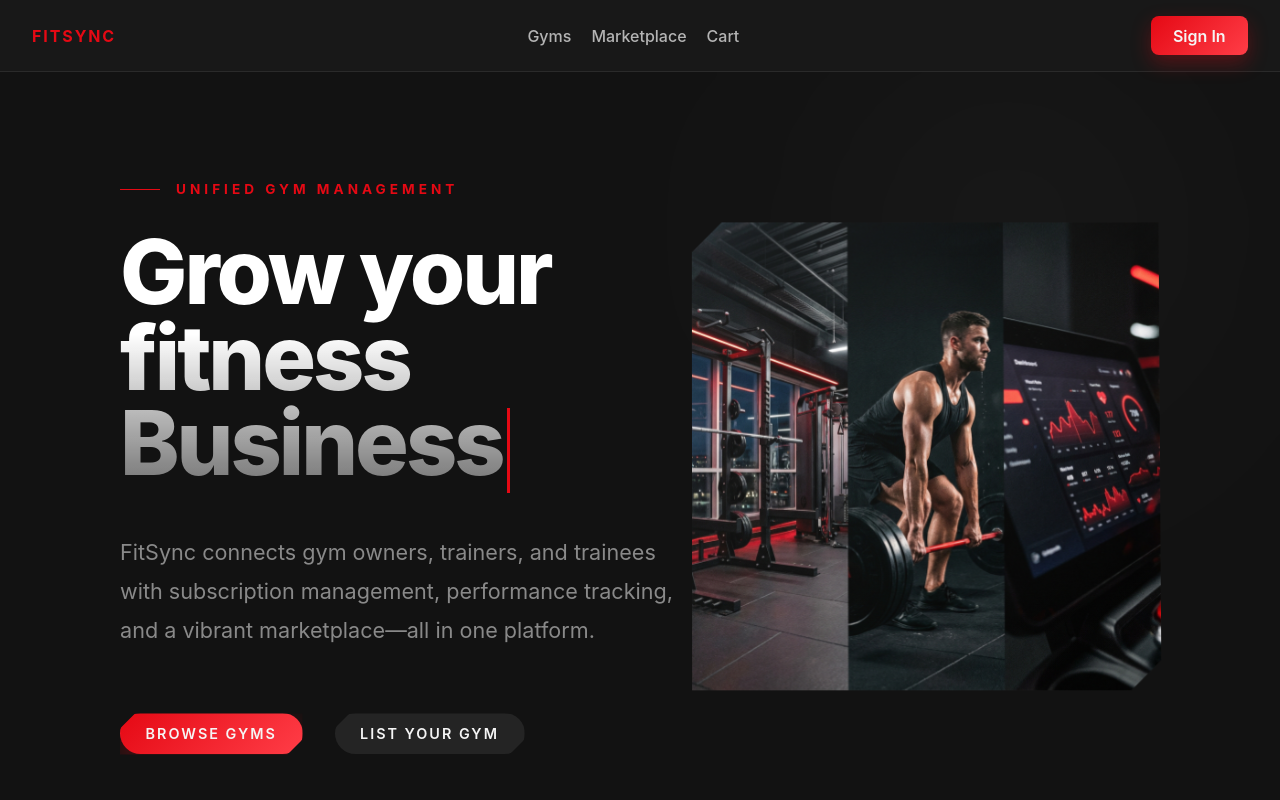
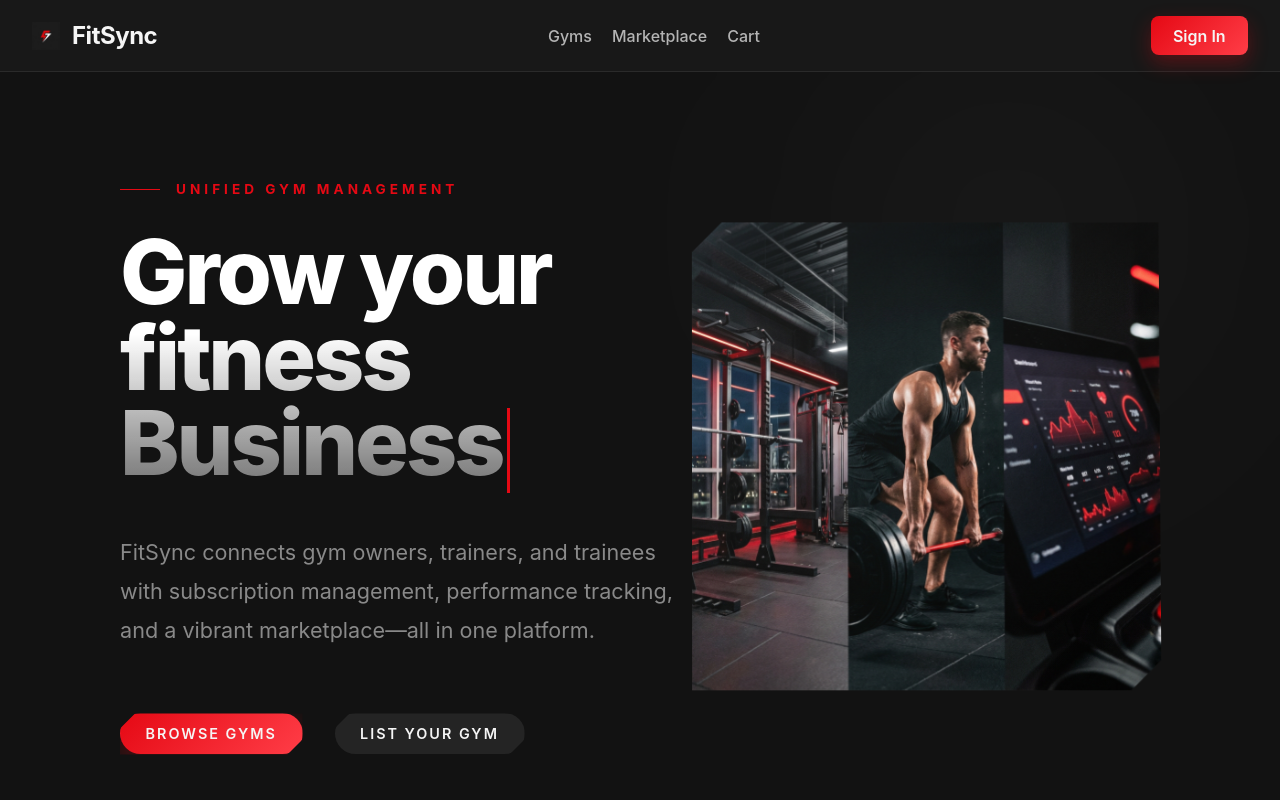
Before and after one commit to siddnt/fitsync, a React (Vite) app in the folder client/: page / in a window 1280 px wide. Shown: the top 800 px of the page. Built offline with nearby package versions, Linux system fonts and the light colour scheme; no server answers.

Commit message:
Add FitSync logo to the application header and update the favicon.

```diff
--- a/client/index.html
+++ b/client/index.html
@@ -1,13 +1,17 @@
 <!doctype html>
 <html lang="en">
+
 <head>
   <meta charset="UTF-8" />
-    <link rel="icon" type="image/svg+xml" href="/vite.svg" />
+
   <meta name="viewport" content="width=device-width, initial-scale=1.0" />
-    <title>client</title>
+  <title>FitSync</title>
+  <link rel="icon" type="image/png" href="/logo.png" />
 </head>
+
 <body>
   <div id="root"></div>
   <script type="module" src="/src/main.jsx"></script>
 </body>
+
 </html>
--- a/client/src/components/navigation/AppHeader.css
+++ b/client/src/components/navigation/AppHeader.css
@@ -12,11 +12,20 @@
 }
 
 .app-header__brand a {
-  color: var(--primary-color);
+  display: flex;
+  align-items: center;
+  text-decoration: none;
+  gap: 0.75rem;
+  color: var(--light-text-color);
   font-weight: 700;
-  letter-spacing: 0.12rem;
-  text-decoration: none;
-  text-transform: uppercase;
+  font-size: 1.5rem;
+  letter-spacing: -0.02em;
+}
+
+.app-logo {
+  height: 28px;
+  width: auto;
+  object-fit: contain;
 }
 
 .app-header__nav {
@@ -80,7 +89,7 @@
   gap: 0.75rem;
 }
 
-.app-header__cta > * {
+.app-header__cta>* {
   flex-shrink: 0;
 }
 
--- a/client/src/components/navigation/AppHeader.jsx
+++ b/client/src/components/navigation/AppHeader.jsx
@@ -3,6 +3,7 @@ import { Link, NavLink, useNavigate } from 'react-router-dom';
 import { useAppDispatch, useAppSelector } from '../../app/hooks.js';
 import { authActions } from '../../features/auth/authSlice.js';
 import { useLogoutMutation } from '../../services/authApi.js';
+import logo from '../../assets/logo.png';
 import './AppHeader.css';
 
 const AppHeader = () => {
@@ -29,7 +30,10 @@ const AppHeader = () => {
   return (
     <header className="app-header">
       <div className="app-header__brand">
-        <Link to="/">FitSync</Link>
+        <Link to="/">
+          <img src={logo} alt="FitSync" className="app-logo" />
+          <span>FitSync</span>
+        </Link>
       </div>
       <nav className="app-header__nav">
         <NavLink to="/gyms">Gyms</NavLink>
```
Also changed, not shown: client/public/logo.png (added), client/src/assets/logo.png (added). Lines whose indentation alone changed are shown as unchanged.
